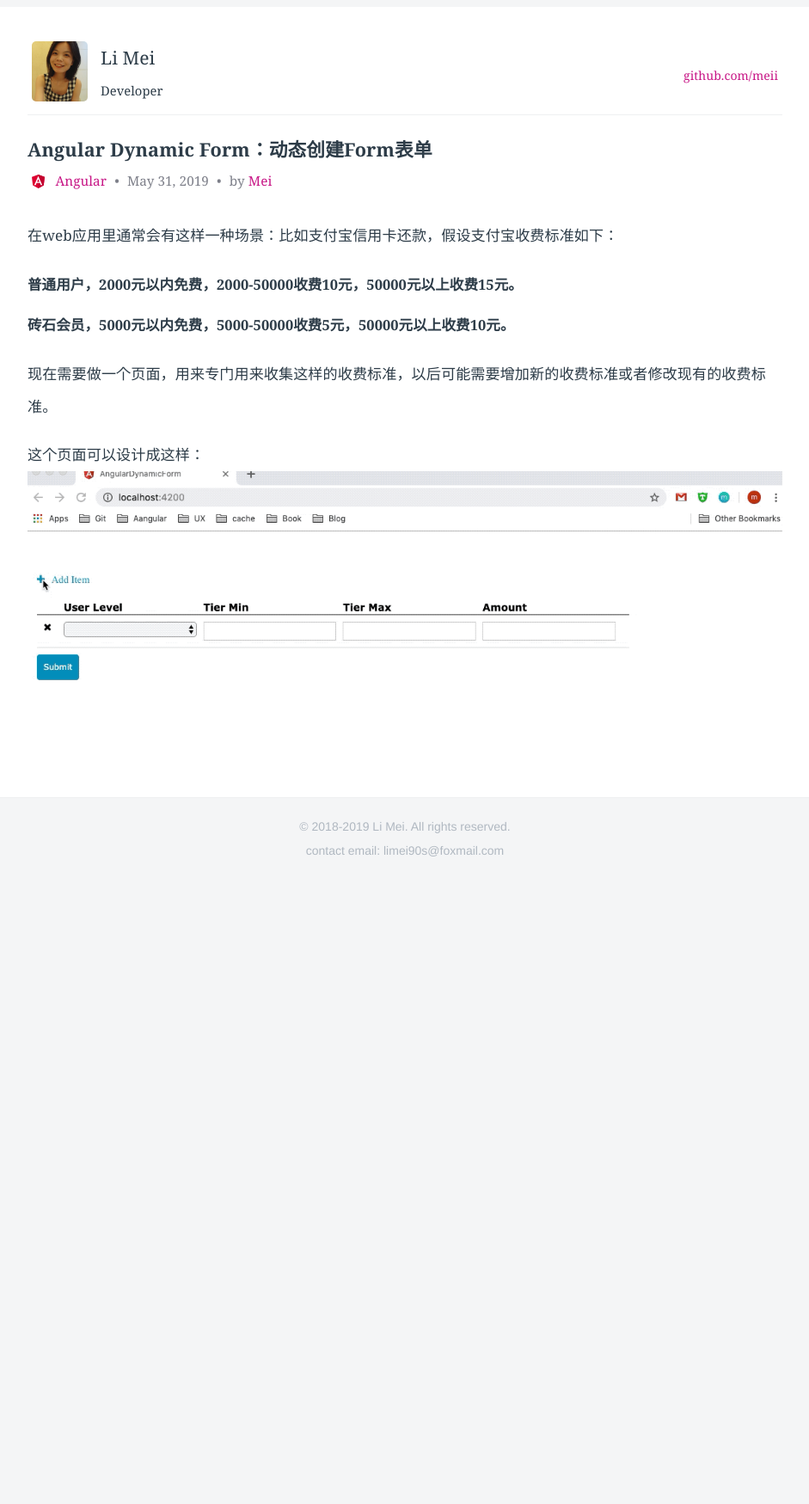
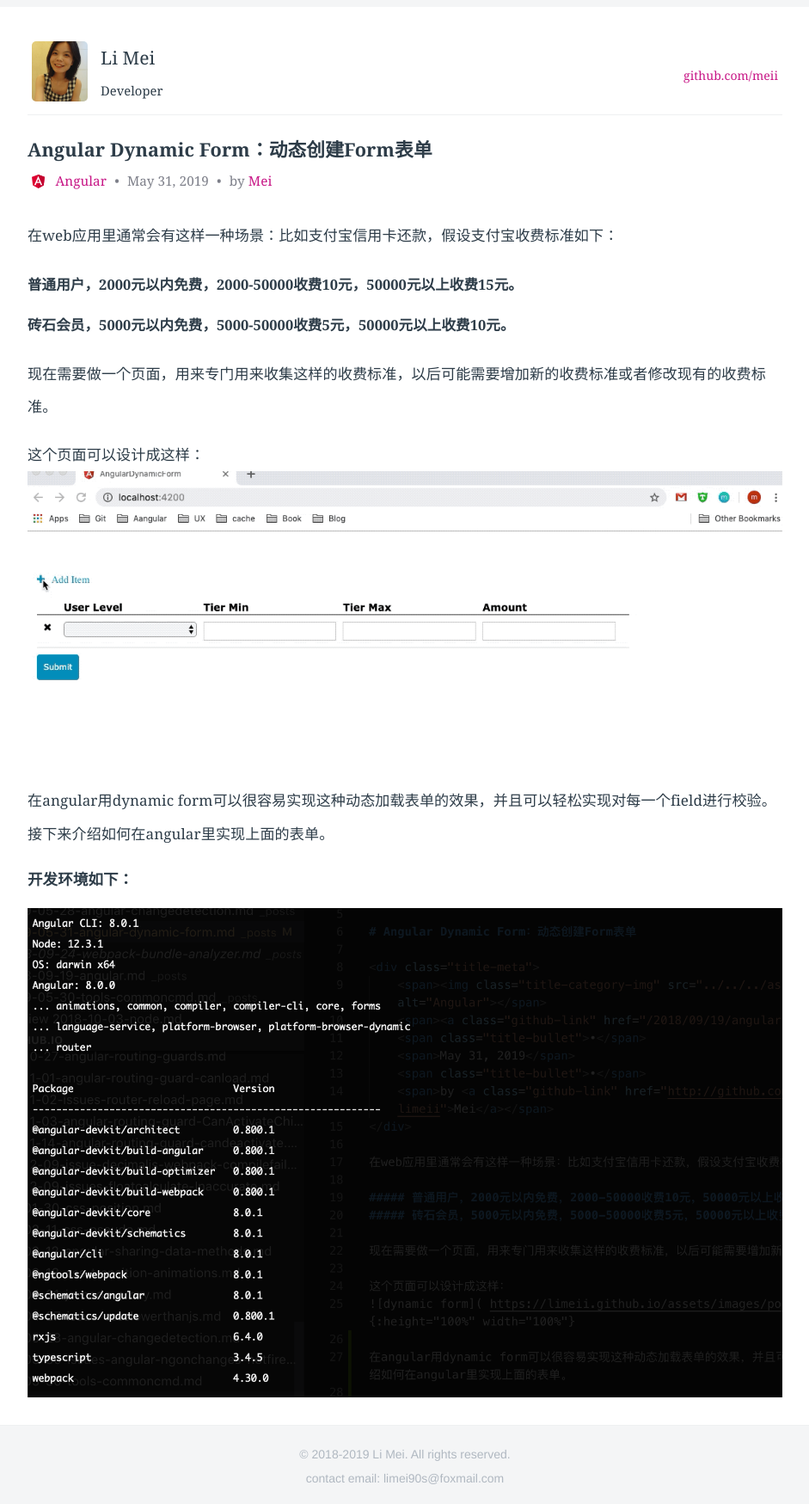
Before and after one commit to LiMeii/LiMeii.github.io, a Jekyll site: the page built from _posts/2019-05-31-angular-dynamic-form.md, in a window 1280 px wide. Shown: the whole page at 86% size, without its empty margins (177-1118 px from the left). Built offline with Jekyll 4.4.1, drawn with Linux system fonts in a browser that asks for light colours; before the commit the page ends 1019 px from its top, so only the background shows below that.

Commit message:
update angular dynamic form

```diff
--- a/_posts/2019-05-31-angular-dynamic-form.md
+++ b/_posts/2019-05-31-angular-dynamic-form.md
@@ -22,4 +22,9 @@ layout: post
 现在需要做一个页面，用来专门用来收集这样的收费标准，以后可能需要增加新的收费标准或者修改现有的收费标准。
 
 这个页面可以设计成这样：
-![dynamic form]( https://limeii.github.io/assets/images/posts/angular/angular-dynamic-form.gif){:height="100%" width="100%"}
+![dynamic form](https://limeii.github.io/assets/images/posts/angular/angular-dynamic-form.gif){:height="100%" width="100%"}
+
+在angular用dynamic form可以很容易实现这种动态加载表单的效果，并且可以轻松实现对每一个field进行校验。接下来介绍如何在angular里实现上面的表单。
+
+#### 开发环境如下：
+![dynamic form](https://limeii.github.io/assets/images/posts/angular/dynamicform-env.png){:height="100%" width="100%"}
```
Also changed, not shown: assets/images/posts/angular/dynamicform-env.png (added).
